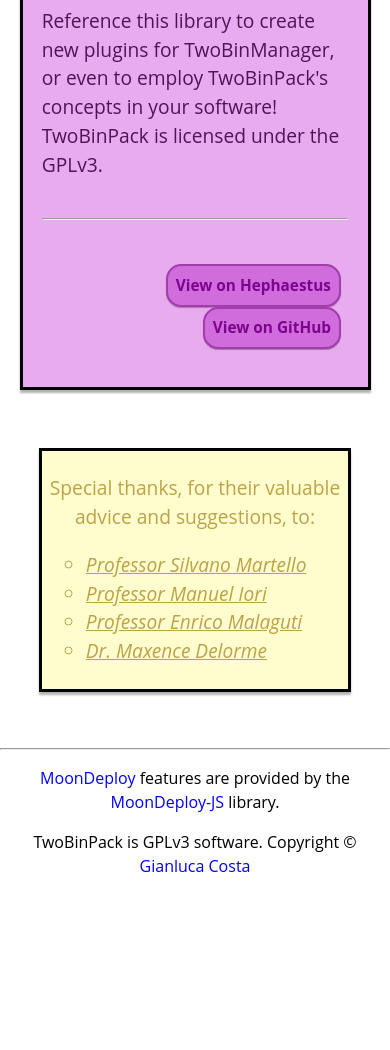
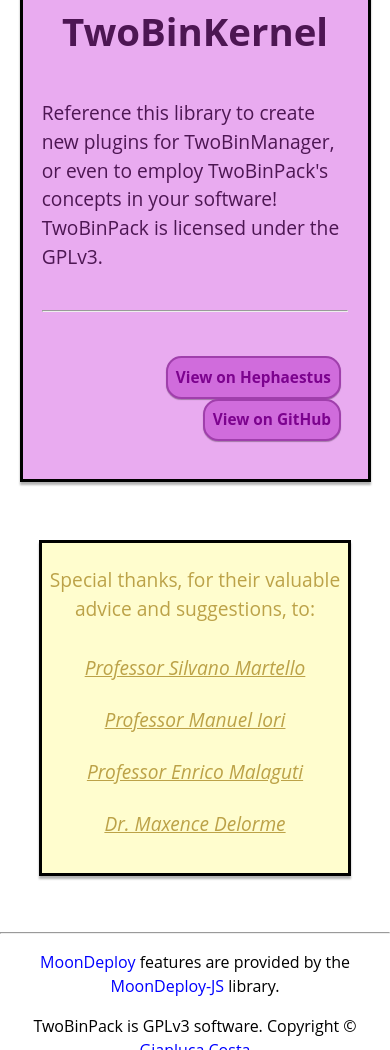
Before and after one commit to giancosta86/TwoBinPack, a plain HTML site: page index.html in a window 390 px wide. Shown: the part 1819-2869 px from the top of the page. Before the commit the page ends 2713 px from the top, so only its background shows below. Drawn offline with Linux system fonts and the light colour scheme.

Commit message:
Fix ul styling

```diff
--- a/stylesheets/stylesheet.css
+++ b/stylesheets/stylesheet.css
@@ -226,6 +226,12 @@ a:visited {
   color: #bca248;
 }
 
+
+#thanksBlock ul {
+  padding: 0;
+}
+
+
 #thanksBlock li {
   font-style: italic;
   list-style-type: none;
@@ -247,6 +253,10 @@ footer a {
   text-decoration: none;
 }
 
+
+li {
+  padding: 0.6em 0;
+}
 
 
 
@@ -300,7 +310,6 @@ footer a {
 
 
   #thanksBlock li {
-    text-align: left;
-    list-style-type: circle;
+    text-align: center;
   }
 }
```
